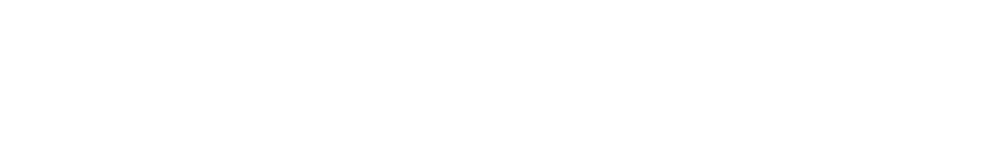
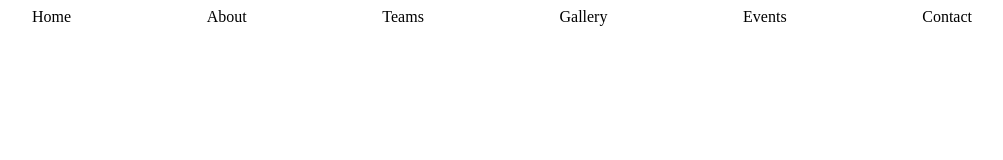
Before and after one commit to TheMatrixClub1729/Matrix25, a plain HTML site: page index.html in a window 1280 px wide. Shown: the whole page, without its empty margins (138-1141 px from the left). Drawn offline with Linux system fonts and the light colour scheme.

Commit message:
Update index.html

```diff
--- a/index.html
+++ b/index.html
@@ -14,7 +14,7 @@
     }
     .nav-link {
     font-family: mokoto;
-    color: #fff;
+    color: #000000;
     text-decoration: none;
     padding: 0 10px;
     }
@@ -47,7 +47,6 @@
         <a href="#teams" class="nav-link">Teams</a>
         <a href="gallery.html" class="nav-link">Gallery</a>
         <a href="events.html" class="nav-link">Events</a>
-        <a href="enigma.html" class="nav-link">ENIGMA'24</a>
         <a href="#contact" class="nav-link">Contact</a>
       </nav>
     </div>
```
